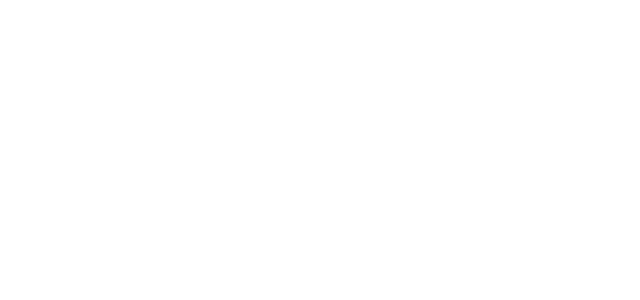
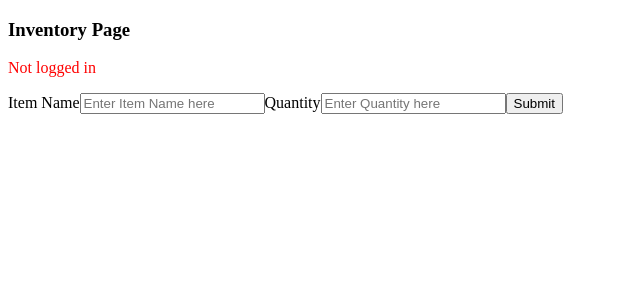
Before and after one commit to swetha-021/Inventory-Management, a React app in the folder frontend/: page /inventory in a window 1280 px wide. Before the commit this address had no page. Shown: the top 300 px of the page, without its empty margins (0-640 px from the left). Built offline with nearby package versions, Linux system fonts and the light colour scheme; the HTML template or start-up script is replaced by a standard one.

Commit message:
get and post inventory frontend

```diff
--- a/frontend/src/App.jsx
+++ b/frontend/src/App.jsx
@@ -4,6 +4,7 @@
 import {BrowserRouter,Routes,Route} from 'react-router-dom'
 import Landing from './Landing'
 import Signup from './Signup'
+import Inventory from './Inventory'
 
 
 function App() {
@@ -15,6 +16,7 @@
         <Route path='/' element = {<Login />} />
         <Route path = "/home" element={<Landing />}/>
         <Route path='/Signup' element={<Signup/>}/>
+        <Route path='/inventory' element={<Inventory/>}/>
       </Routes>
     </BrowserRouter>
   )
--- /dev/null
+++ b/frontend/src/Inventory.jsx
@@ -0,0 +1,99 @@
+import React, { useEffect, useState } from 'react'
+import axios from 'axios'
+
+
+const Inventory = () => {
+
+    const [error,setError] = useState("");
+    const [items,setItems]= useState([]);
+    const [itemName,setItemName] = useState("");
+    const [quantity,setQuantity] = useState("");
+
+    useEffect(()=>{
+        const fetchInventory=async()=>{
+            const token = localStorage.getItem("token");
+            if(!token){
+                setError("Not logged in");
+                return;
+            }
+
+            try{
+                const response = await axios.get("http://localhost:5000/inventory",{
+                    headers:{Authorization: `Bearer ${token}`}
+                })
+
+                setItems(response.data.items);
+            }catch(err){
+                setError("Failed to load inventory");
+            }
+        }
+
+        fetchInventory();
+
+    },[]);
+
+
+    const addInventory = async(e) =>{
+        e.preventDefault();
+        const token = localStorage.getItem("token");
+        try{
+            await axios.post("http://localhost:5000/inventory",
+                {name:itemName,quantity},
+                {headers:{Authorization:`Bearer ${token}`},}
+            );
+
+            setItemName("");
+            setQuantity("");
+
+            const response = await axios.get("http://localhost:5000/inventory",
+            {headers:{Authorization:`Bearer ${token}`}}
+            )
+
+            setItems(response.data.items);
+
+        }catch(err){
+            setError("could not add item");
+        }
+    }
+
+
+    return (
+    <>
+        <h3>Inventory Page</h3>
+        {error && <p style={{color:"red"}}>{error}</p>}
+
+        <form action="" onSubmit={addInventory}>
+            <label htmlFor="itemName">Item Name</label>
+            <input
+                type="text"
+                name= "itemName"
+                value= {itemName}
+                onChange={(e)=> setItemName(e.target.value)}
+                placeholder='Enter Item Name here'
+            />
+
+            <label htmlFor="quantity">Quantity</label>
+            <input
+                type="text"
+                name= "quantity"
+                value= {quantity}
+                onChange={(e)=> setQuantity(e.target.value)}
+                placeholder='Enter Quantity here'
+            />
+
+            <button type='submit'>Submit</button>
+        </form>
+
+        <ul>
+            {items.map(item =>(
+                <li key={item.id}>
+                    {item.name} -- {item.quantity}
+                </li>
+            ))}
+        </ul>
+    </>
+
+  )
+}
+
+export default Inventory
```
Also changed, not shown: 1 other file (tests, documents, lock files or other folders).
